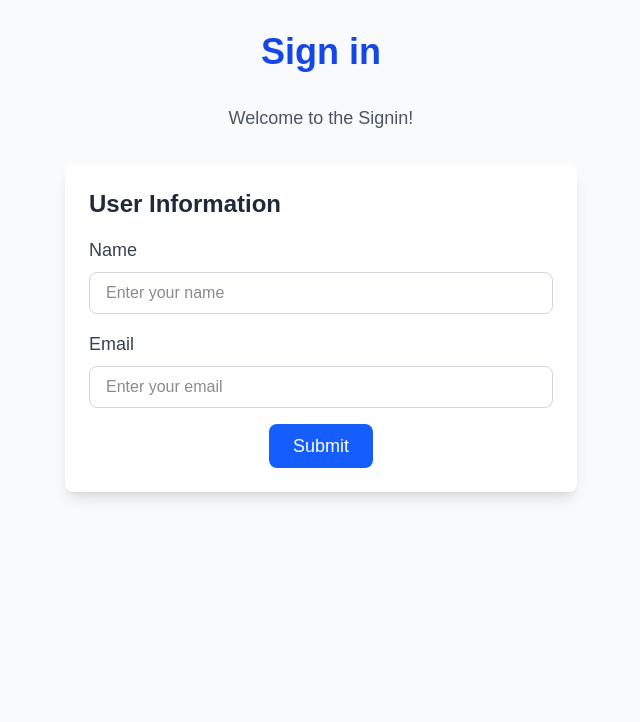
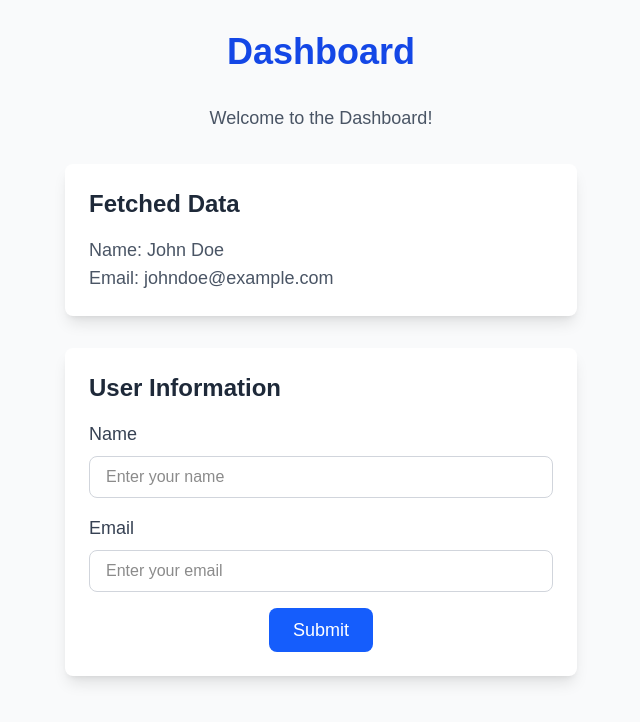
Before and after one commit to Na18422/building-management, a Next.js app: page /dashboard in a window 1280 px wide. Shown: the top 722 px of the page, without its empty margins (319-959 px from the left). Built offline with nearby package versions, Linux system fonts and the light colour scheme.

Commit message:
Update page.tsx

```diff
--- a/app/dashboard/page.tsx
+++ b/app/dashboard/page.tsx
@@ -1,6 +1,6 @@
 "use client";
 
-import React, { useState } from "react";
+import React, { useState, useEffect } from "react";
 
 const Dashboard = () => {
   const [formData, setFormData] = useState({
@@ -9,6 +9,21 @@ const Dashboard = () => {
   });
 
   const [submittedData, setSubmittedData] = useState<any>(null);
+  const [fetchedData, setFetchedData] = useState<any>(null);
+
+  useEffect(() => {
+    const fetchData = async () => {
+      try {
+        const response = await fetch("/api/getUserData");
+        const data = await response.json();
+        setFetchedData(data);
+      } catch (error) {
+        console.error("Error fetching data:", error);
+      }
+    };
+
+    fetchData();
+  }, []);
 
   const handleInputChange = (e: React.ChangeEvent<HTMLInputElement>) => {
     const { name, value } = e.target;
@@ -21,18 +36,17 @@ const Dashboard = () => {
   const handleSubmit = async (e: React.FormEvent) => {
     e.preventDefault();
 
-    // 使用 fetch 发送 POST 请求
     try {
       const response = await fetch("/api/submitUserData", {
-        method: "POST", // 使用 POST 请求
+        method: "POST",
         headers: {
-          "Content-Type": "application/json", // 数据格式是 JSON
+          "Content-Type": "application/json",
         },
-        body: JSON.stringify(formData), // 将表单数据转为 JSON 格式发送
+        body: JSON.stringify(formData),
       });
 
-      const result = await response.json(); // 处理响应
-      setSubmittedData(result); // 将服务器返回的数据存储在状态中
+      const result = await response.json();
+      setSubmittedData(result);
     } catch (error) {
       console.error("Error submitting form:", error);
     }
@@ -40,8 +54,21 @@ const Dashboard = () => {
 
   return (
     <div className="bg-gray-50 min-h-screen p-8">
-      <h1 className="text-4xl font-bold text-center text-blue-700 mb-8">Sign in</h1>
-      <p className="text-lg text-center text-gray-600 mb-8">Welcome to the Signin!</p>
+      <h1 className="text-4xl font-bold text-center text-blue-700 mb-8">Dashboard</h1>
+      <p className="text-lg text-center text-gray-600 mb-8">Welcome to the Dashboard!</p>
+
+      <div className="max-w-lg mx-auto bg-white p-6 rounded-lg shadow-lg mb-8">
+        <h2 className="text-2xl font-semibold text-gray-800 mb-4">Fetched Data</h2>
+        {fetchedData ? (
+          <div>
+            <p className="text-lg text-gray-600">Name: {fetchedData.name}</p>
+            <p className="text-lg text-gray-600">Email: {fetchedData.email}</p>
+          </div>
+        ) : (
+          <p className="text-lg text-gray-600">No data found.</p>
+        )}
+      </div>
+
       <div className="max-w-lg mx-auto bg-white p-6 rounded-lg shadow-lg">
         <h2 className="text-2xl font-semibold text-gray-800 mb-4">User Information</h2>
         <form onSubmit={handleSubmit}>
```
